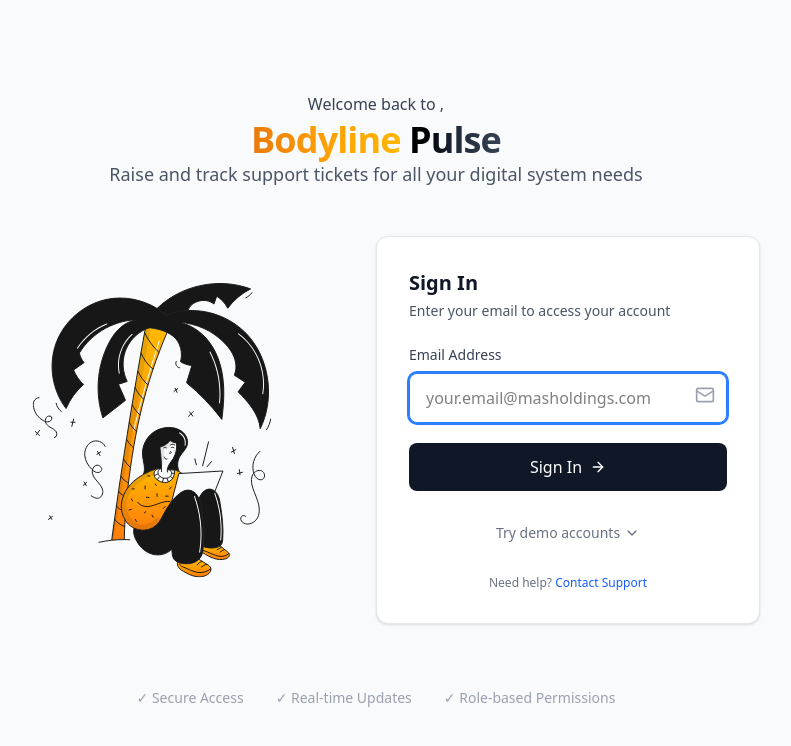
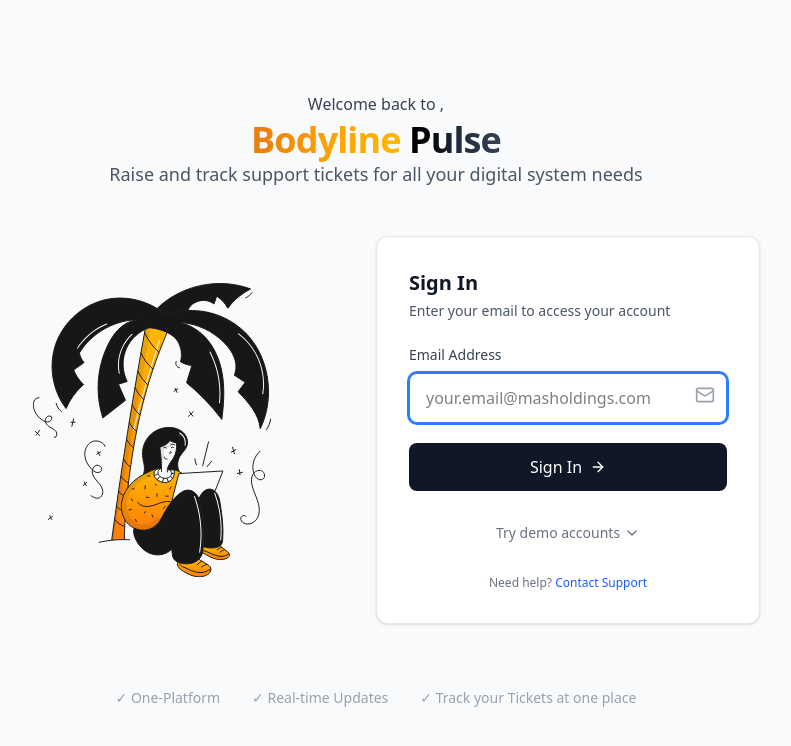
Before and after one commit to Zive2001/pulse-frontend, a React (Vite) app: page /login in a window 1280 px wide. Shown: the top 746 px of the page, without its empty margins (264-1055 px from the left). Built offline with nearby package versions, Linux system fonts and the light colour scheme.

Commit message:
Bottom Feautres changed

```diff
--- a/src/pages/Login.jsx
+++ b/src/pages/Login.jsx
@@ -227,9 +227,9 @@ const Login = () => {
         {/* Bottom Features */}
         <div className="mt-16 text-center">
           <div className="flex justify-center items-center space-x-8 text-sm text-gray-400">
-            <span>✓ Secure Access</span>
+            <span>✓ One-Platform </span>
             <span>✓ Real-time Updates</span>
-            <span>✓ Role-based Permissions</span>
+            <span>✓ Track your Tickets at one place</span>
           </div>
         </div>
       </div>
```
